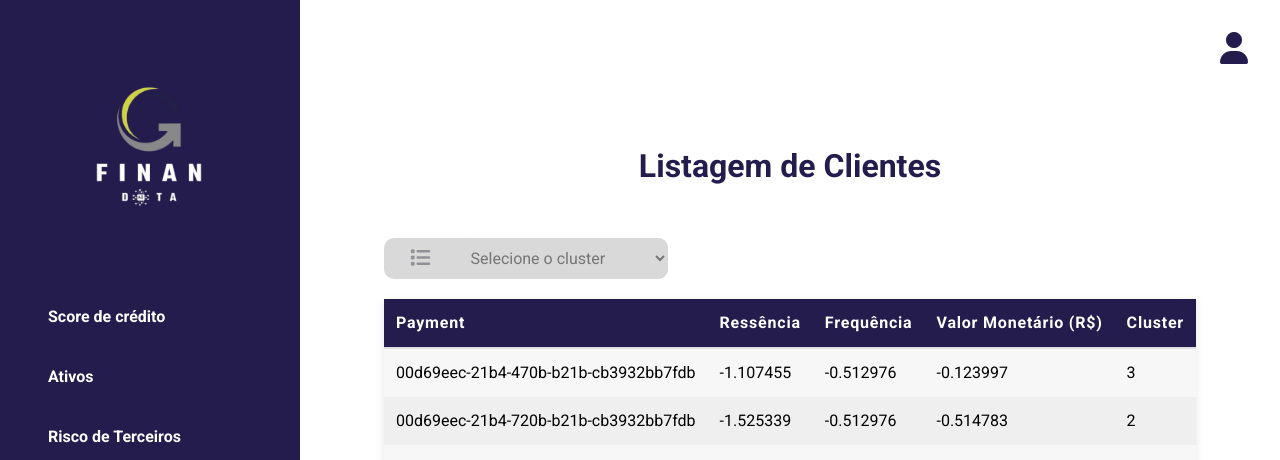
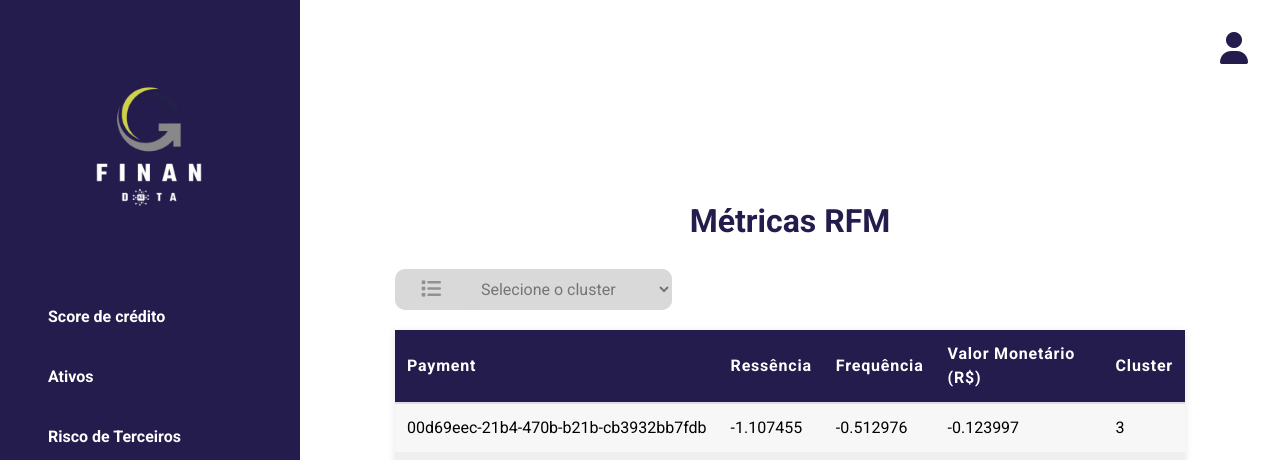
Before and after one commit to Data-Team23/SPC-Grafeno-Frontend, a Vue app: page /clients in a window 1280 px wide. Shown: the top 460 px of the page. Built offline with nearby package versions, Linux system fonts and the light colour scheme; a web font is replaced by a local one.

Commit message:
feat: added graph for RFM metrics

```diff
--- a/package.json
+++ b/package.json
@@ -10,9 +10,11 @@
   },
   "dependencies": {
     "axios": "^1.7.7",
+    "chart.js": "^3.9.1",
     "jwt-decode": "^4.0.0",
     "pinia": "^2.2.2",
     "vue": "^3.4.37",
+    "vue-chart-3": "^3.1.8",
     "vue-router": "^4.4.3",
     "vue-toastification": "^2.0.0-rc.5",
     "vue3-toastify": "^0.2.3"
--- a/src/assets/styles.css
+++ b/src/assets/styles.css
@@ -25,14 +25,26 @@
     margin-left: 300px;
     padding: 0 15px;
     height: 100vh;
+    overflow-y: auto;
+
 }
 
-.container .select-container{
+.container .select-container, .graph-container{
     width: calc (100vw - 300px);
     display: flex;
     justify-content: center;
     flex-direction: column;
-    height: 50px;
+    height: 100%;
+}
+
+.graph-container{
+    margin-top: 30%;
+    margin-bottom: 10%;
+    padding: 80px;
+}
+
+.graph{
+    margin-top: 80px;
 }
 
 .login-form{
--- a/src/views/Clients.vue
+++ b/src/views/Clients.vue
@@ -1,12 +1,15 @@
 <template>
   <div class="container">
-    <div class="select-container">
-      <h1>Listagem de Clientes</h1>
-      <br><br>
+    <div class="graph-container">
+      <h1>Métricas RFM</h1>
+      <br>
       <Select v-model="selectedCluster" :options="filterOptions" placeholder="Selecione o cluster">
       </Select>
       <TableComponent :data="data" :display-columns="['participant_id', 'R', 'F', 'M', 'Cluster']"
-        :column-names="['Payment', 'Ressência', 'Frequência', 'Valor Monetário (R$)', 'Cluster']" />
+      :column-names="['Payment', 'Ressência', 'Frequência', 'Valor Monetário (R$)', 'Cluster']" />
+      <div class="graph">
+        <bar-chart :chart-data="dataGraph" :options="chartOptions"></bar-chart>
+      </div>
     </div>
   </div>
 </template>
@@ -17,6 +20,77 @@ import Select from "@/components/Select/Select.vue";
 import TableComponent from "../components/Table/TableComponent.vue";
 import { toast } from "vue3-toastify";
 import { clientApi } from "../services/api";
+import {
+    Chart as ChartJS,
+    Title,
+    Tooltip,
+    Legend,
+    BarElement,
+    CategoryScale,
+    LinearScale,
+    BarController,
+    LineController,
+    PointElement,
+} from "chart.js";
+import { BarChart } from "vue-chart-3";
+
+ChartJS.register(
+  Title,
+  Tooltip,
+  Legend,
+  CategoryScale,
+  LinearScale,
+  BarElement,
+  PointElement,
+  BarController,
+  LineController
+);
+
+const dataGraph = {
+  labels: ["Cluster 1", "Cluster 2", "Cluster 3", "Cluster 4"], // Eixo X
+  datasets: [
+    {
+      label: "Recência (R)",
+      data: [10, 20, 15, 25], // Valores de R para cada cluster
+      backgroundColor: "#3B82F6",
+      borderColor: "#2563EB",
+      borderWidth: 1,
+    },
+    {
+      label: "Frequência (F)",
+      data: [12, 18, 22, 30], // Valores de F para cada cluster
+      backgroundColor: "#10B981",
+      borderColor: "#059669",
+      borderWidth: 1,
+    },
+    {
+      label: "Valor Monetário (M)",
+      data: [8, 25, 20, 35], // Valores de M para cada cluster
+      backgroundColor: "#F59E0B",
+      borderColor: "#D97706",
+      borderWidth: 1,
+    },
+  ],
+};
+
+const chartOptions = {
+  responsive: true, // Gráfico responsivo
+  maintainAspectRatio: false, // Permite altura personalizada
+  scales: {
+    x: {
+      beginAtZero: true,
+    },
+    y: {
+      beginAtZero: true,
+    },
+  },
+  plugins: {
+    legend: {
+      display: true,
+      position: "top",
+    },
+  },
+};
 
 const filterOptions = ref([
   {
```
Also changed, not shown: 1 other file (tests, documents, lock files or other folders).
